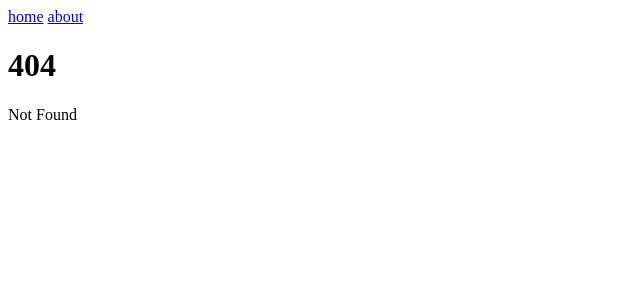
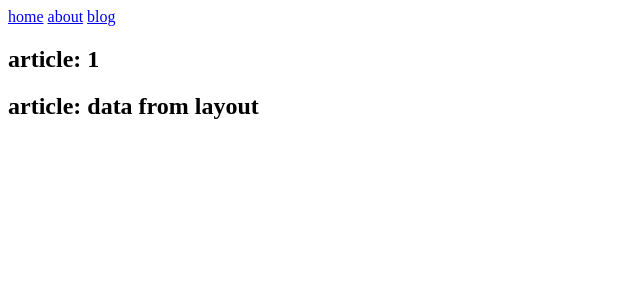
Before and after one commit to aurelienroux/svelte-learning, a SvelteKit app: page /blog/1 in a window 1280 px wide. Before the commit this address had no page. Shown: the top 300 px of the page, without its empty margins (0-640 px from the left). Built offline with nearby package versions, Linux system fonts and the light colour scheme.

Commit message:
display page data

```diff
--- a/src/routes/+layout.svelte
+++ b/src/routes/+layout.svelte
@@ -5,6 +5,7 @@
 <nav>
 	<a href="/">home</a>
 	<a href="/about">about</a>
+	<a href="/blog">blog</a>
 </nav>
 
 <main>
--- /dev/null
+++ b/src/routes/blog/+page.svelte
@@ -0,0 +1 @@
+<h1>Blog</h1>
--- /dev/null
+++ b/src/routes/blog/[slug]/+page.svelte
@@ -0,0 +1,9 @@
+<script lang="ts">
+	import type { PageData } from './$types';
+	import { page } from '$app/stores';
+
+	export let data: PageData;
+</script>
+
+<h2>article: {$page.params.slug}</h2>
+<h2>article: {$page.data.layout}</h2>
```
Also changed, not shown: src/routes/api/foo/+server.ts (renamed from src/routes/api/foo/+server.js).
